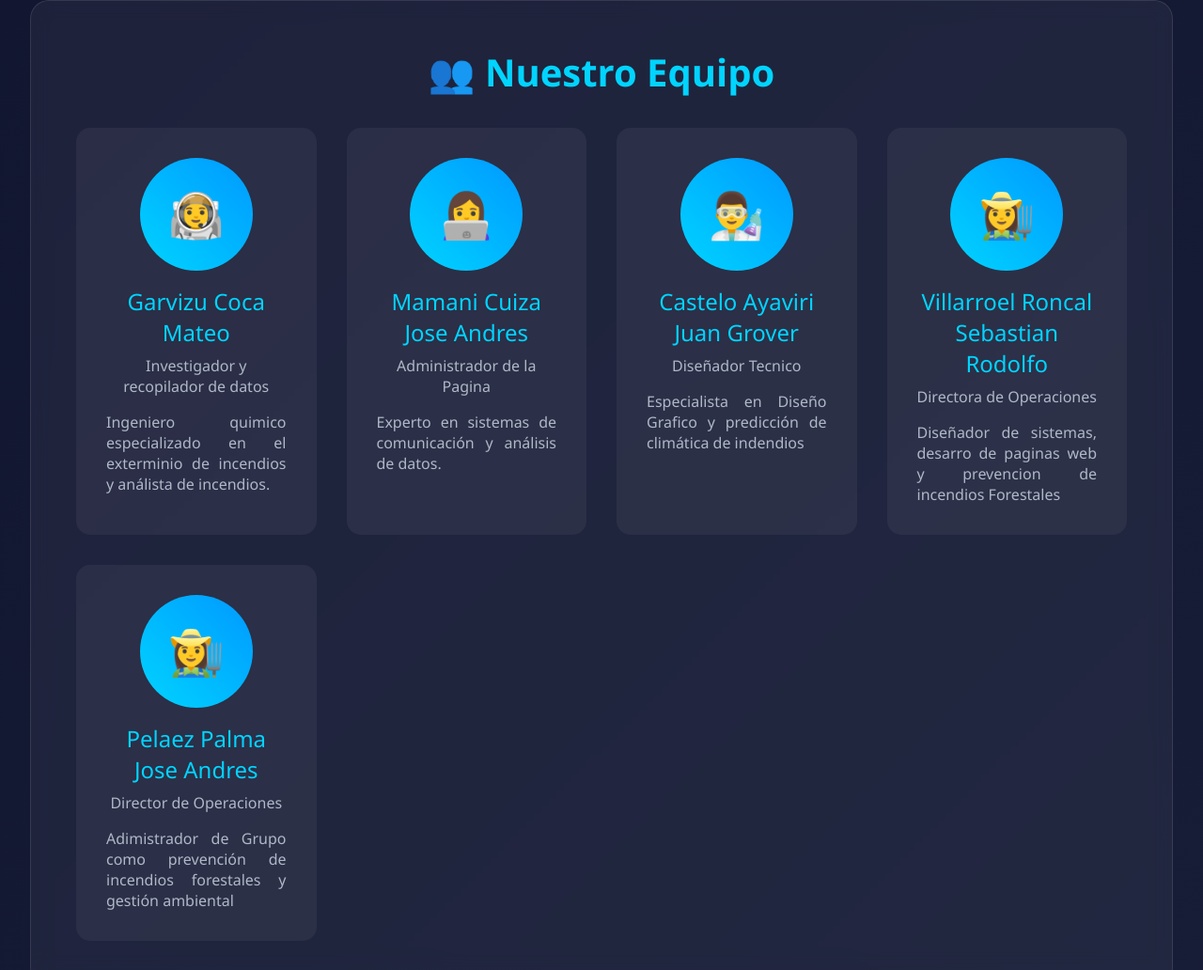
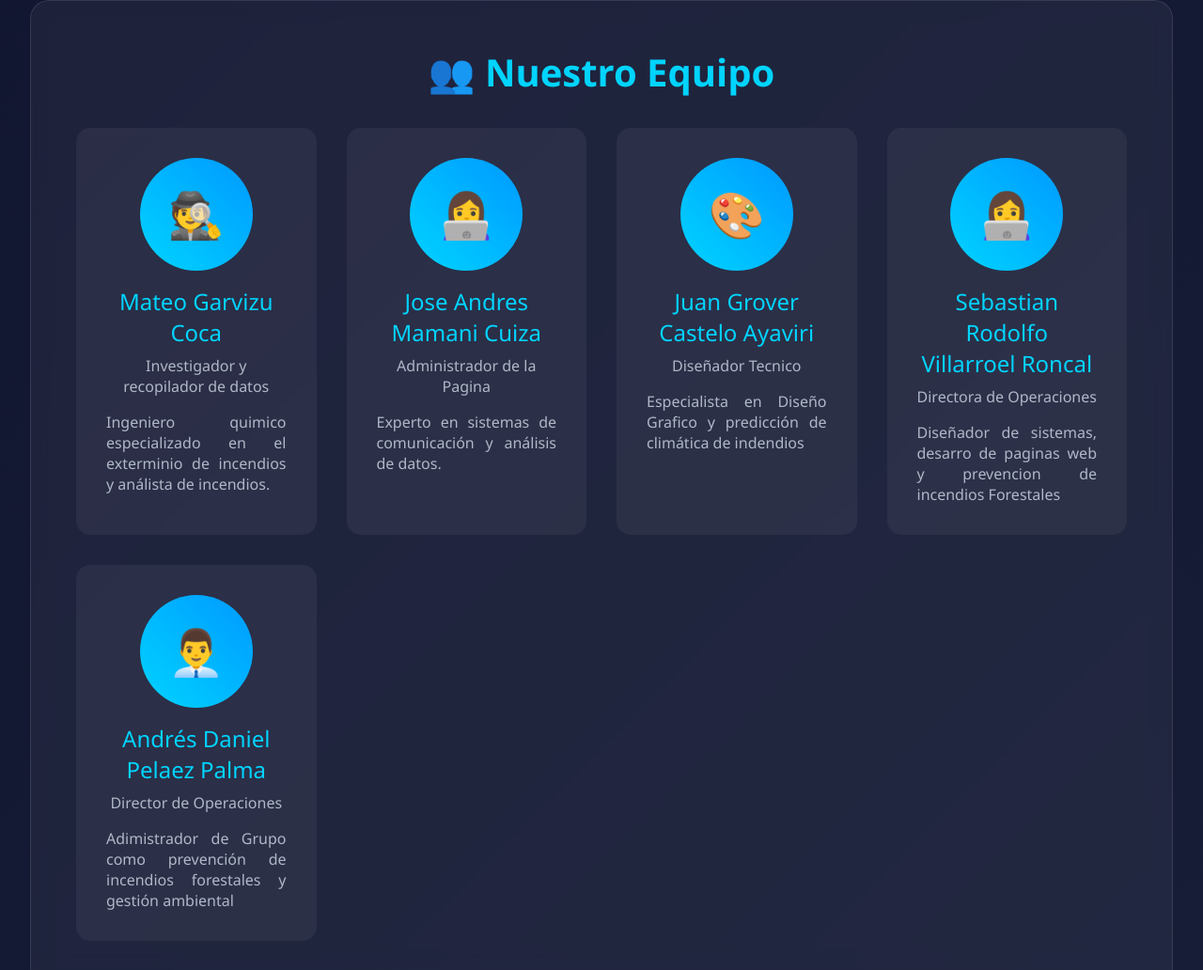
Before and after one commit to sebastianvillarroel755-dev/FireMap.githhub.io, a plain HTML site: page project_canva.html in a window 1280 px wide. Shown: the part 3536-4568 px from the top of the page at 94% size. Drawn offline with Linux system fonts and the light colour scheme.

Commit message:
Update project_canva.html

```diff
--- a/project_canva.html
+++ b/project_canva.html
@@ -126,32 +126,32 @@
             <h2>👥 Nuestro Equipo</h2>
             <div class="team-grid">
                 <div class="team-card">
-                    <div class="team-avatar">👨‍🚀</div>
-                    <div class="team-name">Garvizu Coca Mateo</div>
+                    <div class="team-avatar">🕵️</div>
+                    <div class="team-name">Mateo Garvizu Coca</div>
                     <div class="team-role">Investigador y recopilador de datos </div>
                     <p style="color: #b0b8c8;">Ingeniero quimico especializado en el exterminio de incendios y análista de incendios.</p>
                 </div>
                 <div class="team-card">
                     <div class="team-avatar">👩‍💻</div>
-                    <div class="team-name">Mamani Cuiza Jose Andres</div>
+                    <div class="team-name">Jose Andres Mamani Cuiza</div>
                     <div class="team-role">Administrador de la Pagina </div>
                     <p style="color: #b0b8c8;">Experto en sistemas de comunicación y análisis de datos.</p>
                 </div>
                 <div class="team-card">
-                    <div class="team-avatar">👨‍🔬</div>
-                    <div class="team-name">Castelo Ayaviri Juan Grover</div>
+                    <div class="team-avatar">🎨</div>
+                    <div class="team-name">Juan Grover Castelo Ayaviri</div>
                     <div class="team-role">Diseñador Tecnico</div>
                     <p style="color: #b0b8c8;">Especialista en Diseño Grafico y predicción  de climática de indendios</p>
                 </div>
                 <div class="team-card">
-                    <div class="team-avatar">👩‍🌾</div>
-                    <div class="team-name">Villarroel Roncal Sebastian Rodolfo</div>
+                    <div class="team-avatar">👩‍💻</div>
+                    <div class="team-name">Sebastian Rodolfo Villarroel Roncal</div>
                     <div class="team-role">Directora de Operaciones</div>
                     <p style="color: #b0b8c8;">Diseñador de sistemas, desarro de paginas web y prevencion de incendios Forestales  </p>
                 </div>
                 <div class="team-card">
-                    <div class="team-avatar">👩‍🌾</div>
-                    <div class="team-name">Pelaez Palma Jose Andres</div>
+                    <div class="team-avatar">👨‍💼</div>
+                    <div class="team-name">Andrés Daniel Pelaez Palma</div>
                     <div class="team-role">Director de Operaciones</div>
                     <p style="color: #b0b8c8;">Adimistrador de Grupo como prevención  de incendios forestales y gestión ambiental</p>
                 </div>
@@ -187,4 +187,5 @@
         <p style="margin-top: 1rem; color: #b0b8c8;">Tecnología satelital para un futuro sostenible 🌍</p>
     </footer>
 </body>
+
 </html>
```
